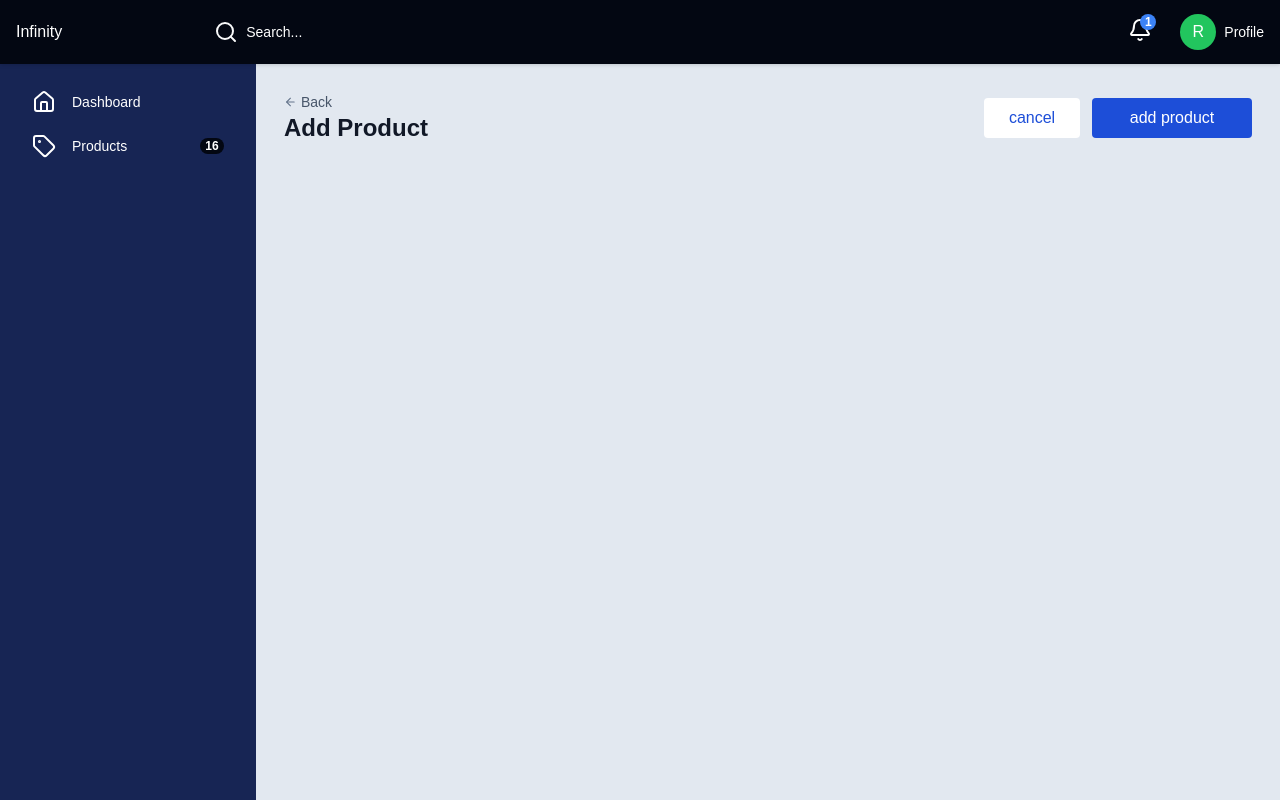
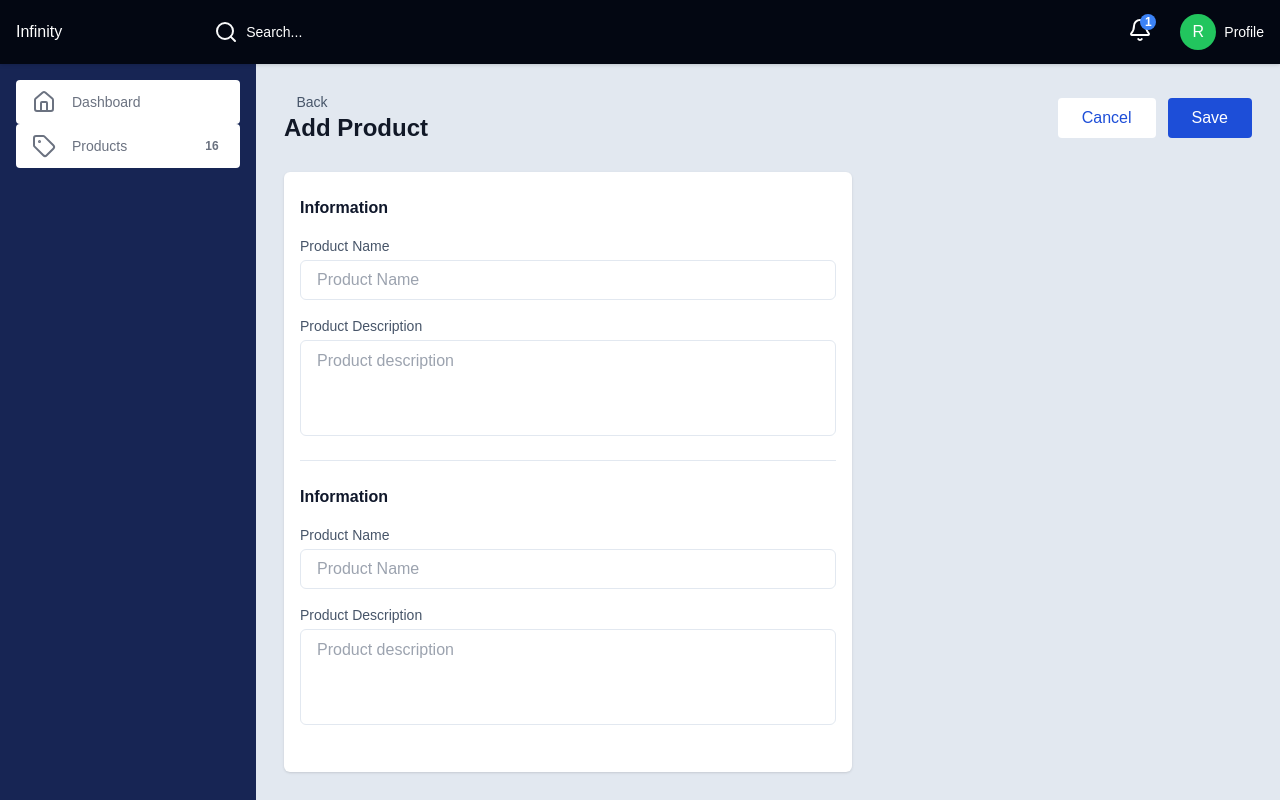
Before and after one commit to asim16111980/Infinity-Dashboard, a Next.js app: page /products/add in a window 1280 px wide. Built offline with nearby package versions, Linux system fonts and the light colour scheme.

Commit message:
Update products page

```diff
--- a/src/app/(pages)/products/add/page.tsx
+++ b/src/app/(pages)/products/add/page.tsx
@@ -1,5 +1,6 @@
+import TextInput from "@/ui/components/TextInput/TextInput";
 import PageHeader from "@/ui/components/PageHeader/PageHeader";
-import { Plus } from "lucide-react";
+import Textarea from "@/ui/components/Textarea/Textarea";
 
 const Page = () => {
   return (
@@ -10,17 +11,48 @@ const Page = () => {
           {
             variant: "secondary",
             title: "cancel",
-            className: "w-24 h-10 bg-white text-base text-blue-700 rounded",
+            className: "bg-white text-base text-blue-700 rounded",
           },
           {
-            title: "add product",
+            title: "save",
             href: "/products/add",
             className:
-              "w-40 h-10 gap-2 text-white text-base bg-blue-700 rounded",
+              "text-white text-base bg-blue-700 rounded",
           },
         ]}
         backButton
       />
+      <div className="w-full flex-1 flex gap-4">
+        <div className="flex-1 flex flex-col bg-white rounded-md px-4 shadow divide-y divide-slate-200">
+          <div className="flex flex-col gap-4 py-6">
+            <h3 className="text-base font-bold text-slate-900">Information</h3>
+            <TextInput
+              label="Product Name"
+              // value=""
+              // onChange={() => {}}
+              placeholder="product name"
+            />
+            <Textarea
+              label="Product Description"
+              placeholder="Product description"
+            />
+          </div>
+          <div className="flex flex-col gap-4 py-6">
+            <h3 className="text-base font-bold text-slate-900">Information</h3>
+            <TextInput
+              label="Product Name"
+              // value=""
+              // onChange={() => {}}
+              placeholder="product name"
+            />
+            <Textarea
+              label="Product Description"
+              placeholder="Product description"
+            />
+          </div>
+        </div>
+        <div className="w-96"></div>
+      </div>
     </section>
   );
 };
--- a/src/app/(pages)/products/page.tsx
+++ b/src/app/(pages)/products/page.tsx
@@ -15,7 +15,7 @@ const Page = () => {
           {
             variant: "secondary",
             title: "export",
-            className: "w-24 h-10 bg-white text-base text-blue-700 rounded",
+            className: "bg-white text-base text-blue-700 rounded",
           },
           {
             asLink: true,
@@ -24,7 +24,7 @@ const Page = () => {
             iconClassName: "size-6",
             href: "/products/add",
             className:
-              "w-40 h-10 gap-2 text-white text-base bg-blue-700 rounded",
+              "text-white text-base bg-blue-700 rounded",
           },
         ]}
       />
--- a/src/app/layout.tsx
+++ b/src/app/layout.tsx
@@ -28,10 +28,10 @@ export default function RootLayout({
     <html lang="en">
       <body className="min-h-screen grid grid-rows-[64px,1fr]">
         <Header userAvatar="" />
-        <main className="size-full flex">
+        <div className="size-full flex">
           <SidebarNav />
-          <div className="flex-1">{children}</div>
-        </main>
+          <main className="flex-1">{children}</main>
+        </div>
       </body>
     </html>
   );
--- a/src/ui/components/Button/RegularButton.tsx
+++ b/src/ui/components/Button/RegularButton.tsx
@@ -19,7 +19,7 @@ const RegularButton = ({
   ...props
 }: React.PropsWithChildren<ButtonProps>) => {
   const classes = clsx(
-    "flex items-center justify-center",
+    "flex items-center justify-center gap-2  px-6 py-2",
     className
   );
 
@@ -54,7 +54,7 @@ const RegularButton = ({
           aria-hidden="true"
         />
       )}
-      {title}
+      <span className="capitalize">{title}</span>
     </button>
   );
 };
--- /dev/null
+++ b/src/ui/components/TextInput/TextInput.tsx
@@ -0,0 +1,21 @@
+"use client";
+
+import clsx from "clsx";
+import { TextInputProps } from "./textInput.type";
+
+const TextInput = ({ label,   placeholder,className }: TextInputProps) => {
+  return (
+    <label className={clsx("flex flex-col gap-1 select-none", className)}>
+      <span className="text-sm text-slate-600 capitalize">{label}</span>
+      <input
+        type="text"
+        // value={value}
+        // onChange={(e) => onChange(e.target.value)}
+        placeholder={placeholder}
+        className="w-full h-10 px-4 py-2 border border-slate-200 rounded-md p-2 text-base text-slate-400 capitalize focus:outline-none focus:ring-2 focus:ring-blue-500"
+      />
+    </label>
+  );
+};
+
+export default TextInput;
--- /dev/null
+++ b/src/ui/components/Textarea/Textarea.tsx
@@ -0,0 +1,28 @@
+"use client";
+
+import { clsx } from "clsx";
+import { TextareaProps } from "./textarea.type";
+
+const Textarea = ({
+  label,
+  placeholder,
+  rows,
+  cols,
+  className,
+}: TextareaProps) => {
+  return (
+    <label className={clsx("flex flex-col gap-1 select-none", className)}>
+      <span className="text-sm text-slate-600 capitalize">{label}</span>
+      <textarea
+        rows={rows}
+        cols={cols}
+        // value={value}
+        // onChange={(e) => onChange(e.target.value)}
+        placeholder={placeholder}
+        className="w-full h-24 px-4 py-2 border border-slate-200 rounded-md p-2 text-base text-slate-400 focus:outline-none focus:ring-2 focus:ring-blue-500 resize-none"
+      />
+    </label>
+  );
+};
+
+export default Textarea;
--- a/src/ui/layout/Sidebar.tsx
+++ b/src/ui/layout/Sidebar.tsx
@@ -5,7 +5,9 @@ import SidebarLink from "../components/SidebarLink/SidebarLink";
 import { SIDEBAR_LINKS } from "@/constants/sidebarLinks";
 
 const Sidebar = () => {
-  const path = usePathname();
+  const pathname = usePathname();
+  const isActive =
+    pathname === "/products" || pathname.startsWith("/products/");
   return (
     <aside className="w-64 h-full bg-blue-950 text-white p-4">
       <nav>
@@ -13,7 +15,7 @@ const Sidebar = () => {
           {SIDEBAR_LINKS.map((link) => (
             <li key={link.href} className="w-full h-11">
               <SidebarLink
-                isActive={path === link.href}
+                isActive={isActive}
                 href={link.href}
                 label={link.label}
                 iconName={link.icon}
```
Also changed, not shown: src/ui/components/TextInput/textInput.type.ts (added, +7 -0 lines), src/ui/components/Textarea/textarea.type.ts (added, +7 -0 lines).
